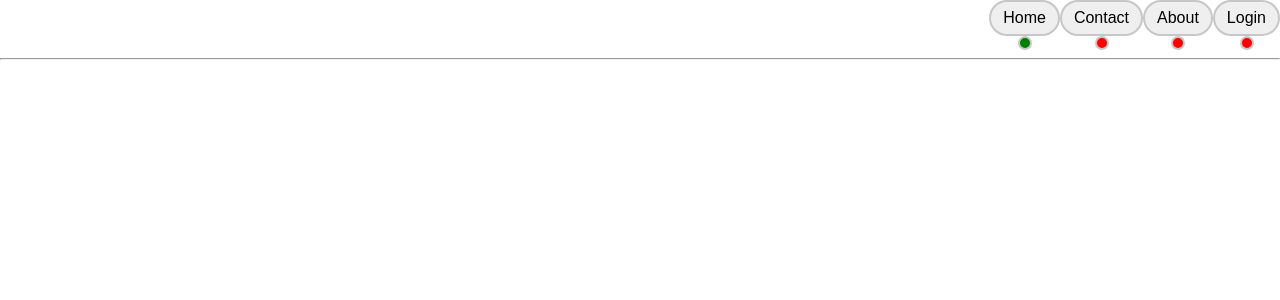
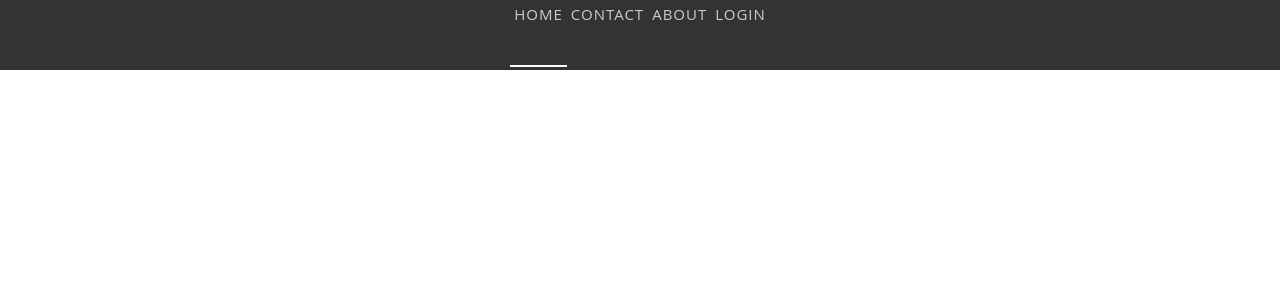
Before and after one commit to vector18xd/BarberServerReact, a React (Create React App) app: page / in a window 1280 px wide. Shown: the top 300 px of the page. Built offline with nearby package versions, Linux system fonts and the light colour scheme.

Commit message:
modificacion

```diff
--- a/src/components/IU/style.css
+++ b/src/components/IU/style.css
@@ -1,21 +1,25 @@
-button{
-    border: 2px  solid #c7c7c7;
-    border-radius: 40px;
-    padding: .45rem .75rem;
-    justify-content: center;
-    font-size: 1rem;
-    transition: all .25s cubic-bezier(.175, .885, .32, 1.275);
-    filter: grayscale(100%);
+a{
+    text-decoration: none;
+    list-style-type:none;
 }
-button:hover {
-    border-color: currentColor;
+.link{
+
+    margin-left: 4px;
+    margin-right: 4px;
+    color: #ccc;
+    font-size: 15px;
+    letter-spacing: 1px
+}
+.active{
+    padding-bottom: 40px;
+    border-bottom: 2px solid #fff;
 }
 .NavLink{
     display: flex;
-    flex-direction: row;
-    justify-content: flex-end;
+    font-family: 'Open Sans', sans-serif;
 }
 .OnOff{
+    transition: 3.S;
     border: 2px  solid #c7c7c7;
     width: 10px;
      height: 10px;
@@ -30,3 +34,11 @@ button:hover {
     display: flex;
     justify-content: flex-end;
 }
+header{
+    display: flex;
+    width: 100%;
+    height: 70px;
+    background: rgba(0,0,0,0.8);
+    align-items: center;
+    justify-content: center;
+}
--- a/src/components/layouts/header.jsx
+++ b/src/components/layouts/header.jsx
@@ -1,32 +1,24 @@
 import React, {useEffect} from "react";
 import { Button } from "../IU/buttons"
 import { NavLink, useLocation } from "react-router-dom";
-import { Switch } from "../IU/Switch";
 
  export const Header = () =>{
-    const location = useLocation();
-    console.log(location.pathname);
-    useEffect(()=>{
-        color();
-    })
-    const color = () =>{
-        document.getElementById('cero').style.background = "green";
-    }
+    // const location = useLocation();
+    // console.log(location.pathname);
+    // useEffect(()=>{
+    //     color();
+    // })
+    // const color = () =>{
+    //     document.getElementById('cero').style.background = "green";
+    // }
      return(
         <header className="header">
             <nav className="NavLink">
-                <NavLink to="/"><Button name="Home" text="Home"/></NavLink>
-                <NavLink to="/Contact"><Button name="Contact" text="Contact"/></NavLink>
-                <NavLink to="/About"><Button name="About" text="About"/></NavLink>
-                <NavLink to="/Login"><Button name="Baber Server" text="Login"/></NavLink>
+                <NavLink to="/"><a className="link">HOME</a></NavLink>
+                <NavLink to="/Contact"><a className="link">CONTACT</a></NavLink>
+                <NavLink to="/About"><a className="link">ABOUT</a></NavLink>
+                <NavLink to="/Login"><a className="link">LOGIN</a></NavLink>
             </nav>
-            <nav className="Switch">
-                <Switch name="OnOff"  number='cero'/>
-                <Switch name="OnOff"  number='first'/>
-                <Switch name="OnOff"  number='second'/>
-                <Switch name="OnOff"  number='tertius'/>
-            </nav>
-            <hr></hr>
         </header>
      )
  }
--- a/src/components/pages/home/index.jsx
+++ b/src/components/pages/home/index.jsx
@@ -4,7 +4,7 @@ import { Header} from "../../layouts/header"
 export const Home = () => {
     return(
         <div className="main">
-        <Header />
-    </div>
+            <Header />
+        </div>
     )
 }
--- a/src/index.css
+++ b/src/index.css
@@ -1,13 +1,4 @@
-body {
-  margin: 0;
-  font-family: -apple-system, BlinkMacSystemFont, 'Segoe UI', 'Roboto', 'Oxygen',
-    'Ubuntu', 'Cantarell', 'Fira Sans', 'Droid Sans', 'Helvetica Neue',
-    sans-serif;
-  -webkit-font-smoothing: antialiased;
-  -moz-osx-font-smoothing: grayscale;
+*{
+    margin: 0;
+    padding: 0;
 }
-
-code {
-  font-family: source-code-pro, Menlo, Monaco, Consolas, 'Courier New',
-    monospace;
-}
```
Also changed, not shown: src/components/IU/sliders.jsx (+5 -5 lines), 1 other file (tests, documents, lock files or other folders).
